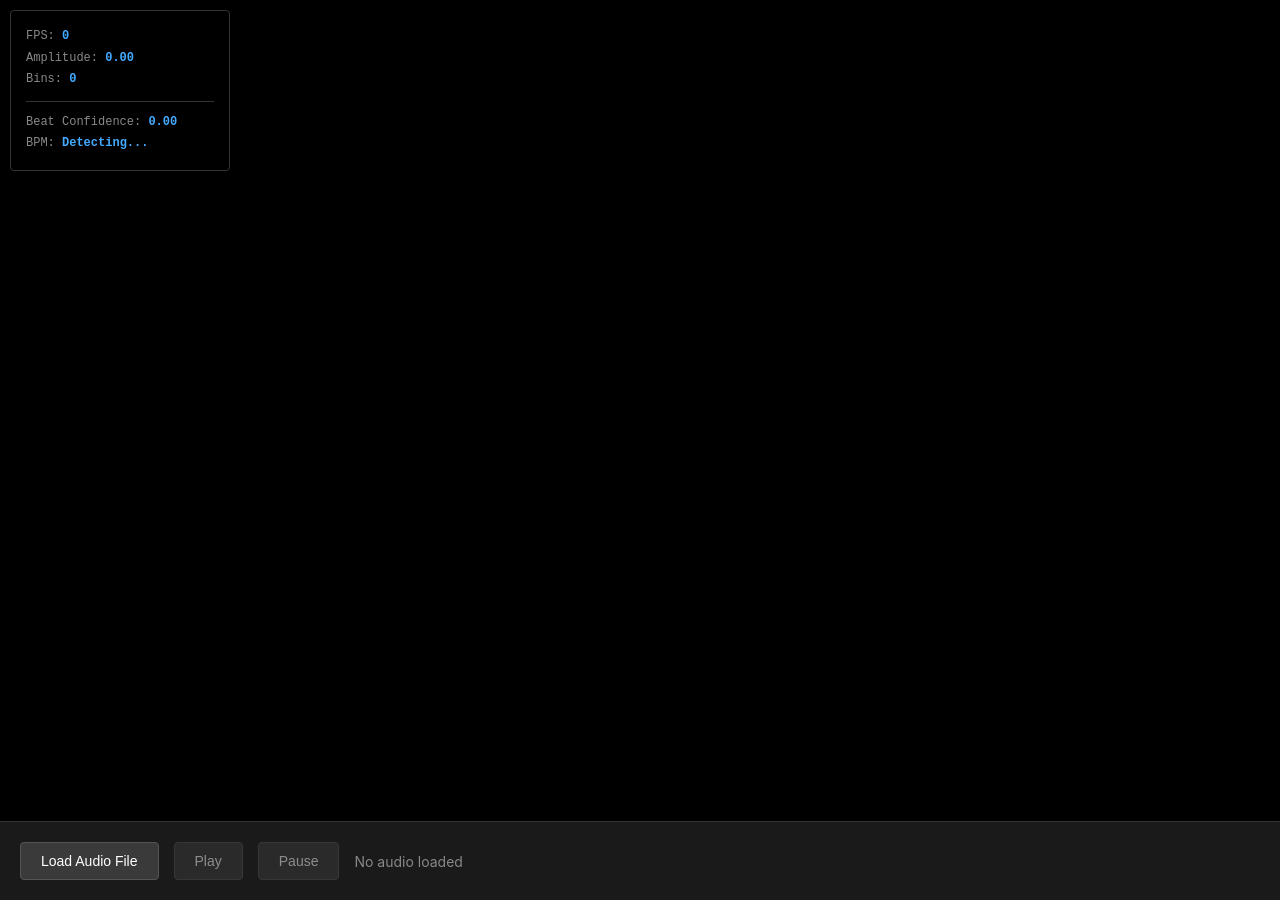
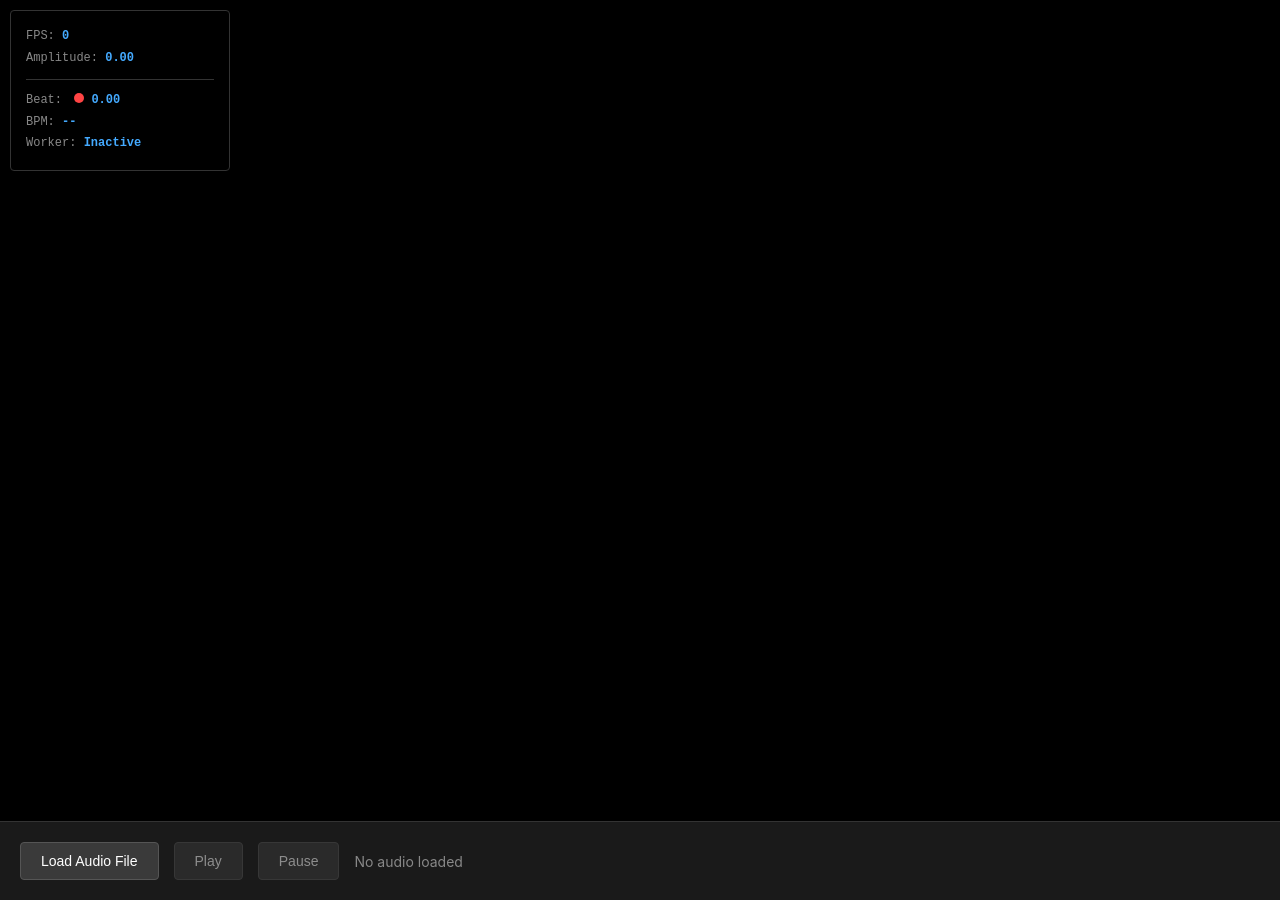
Before and after one commit to busmcrider/busmcrider.github.io, a Jekyll site: the page visualizer2/index.html, which Jekyll copies as it is, in a window 1280 px wide. Built offline with Jekyll 4.4.1, drawn with Linux system fonts in a browser that asks for light colours; part of the change alters nothing that is shown.

Commit message:
vis2 bpm fix, style.css

```diff
--- a/visualizer2/analysis/beat-detection.js
+++ b/visualizer2/analysis/beat-detection.js
@@ -13,6 +13,9 @@ export class BeatDetector {
     // Beat state
     this.lastBeatTime = 0;
     this.beatConfidence = 0;
+    this.consecutiveBeats = 0;
+    this.targetBeatsForConfidence = 10; // Need 10 good beats for 1.0 confidence
+    this.expectedBeatInterval = 0;
 
     // Previous frame data for flux calculation
     this.previousSpectrum = null;
@@ -69,15 +72,67 @@ export class BeatDetector {
 
     if (flux > threshold && timeSinceLastBeat > beatConfig.minTimeBetweenBeats) {
       beatDetected = true;
-      // Calculate strength (how much above threshold)
       beatStrength = Math.min((flux - threshold) / threshold, 1.0);
+
+      // Check if this beat is consistent with previous timing
+      const isConsistent = this.expectedBeatInterval === 0 ||
+                          Math.abs(timeSinceLastBeat - this.expectedBeatInterval) < 100;
+
+      if (isConsistent) {
+        this.consecutiveBeats++;
+        this.beatConfidence = Math.min(this.consecutiveBeats / this.targetBeatsForConfidence, 1.0);
+      } else {
+        // Reset on timing inconsistency
+        this.consecutiveBeats = 1;
+        this.beatConfidence = 0.1;
+      }
+
+      // Update expected interval (running average)
+      if (this.expectedBeatInterval === 0) {
+        this.expectedBeatInterval = timeSinceLastBeat;
+      } else {
+        this.expectedBeatInterval = this.expectedBeatInterval * 0.9 + timeSinceLastBeat * 0.1;
+      }
+
       this.lastBeatTime = currentTime;
+    } else {
+      // Decay confidence when beats are missed
+      const expectedNextBeat = (currentTime - this.lastBeatTime) * 1000;
+      if (this.expectedBeatInterval > 0 && expectedNextBeat > this.expectedBeatInterval * 1.5) {
+        // We missed an expected beat
+        this.consecutiveBeats = Math.max(0, this.consecutiveBeats - 1);
+        this.beatConfidence = Math.max(this.consecutiveBeats / this.targetBeatsForConfidence, 0);
+      }
+    }
 
-      // Update confidence (increases with consistent detection)
-      this.beatConfidence = Math.min(this.beatConfidence + 0.1, 1.0);
-    } else {
-      // Decay confidence slowly
-      this.beatConfidence = Math.max(this.beatConfidence - 0.01, 0);
+    // Calculate fast tempo from beat intervals
+    if (beatDetected && this.consecutiveBeats >= 2) {
+      const bpm = 60000 / this.expectedBeatInterval; // Convert ms to BPM
+
+      // Update state with fast tempo
+      if (!MusicState.features.tempo) {
+        MusicState.features.tempo = {
+          fast: null,
+          slow: null,
+          current: null
+        };
+      }
+
+      MusicState.features.tempo.fast = {
+        bpm: bpm,
+        confidence: this.beatConfidence,
+        source: 'beat_intervals',
+        lastUpdated: currentTime
+      };
+
+      // Use fast tempo as current if slow isn't available or reliable
+      if (!MusicState.features.tempo.slow || MusicState.features.tempo.slow.confidence < 0.7) {
+        MusicState.features.tempo.current = {
+          bpm: bpm,
+          confidence: this.beatConfidence,
+          stable: this.beatConfidence > 0.7
+        };
+      }
     }
 
     // Update state
--- a/visualizer2/core/music-state.js
+++ b/visualizer2/core/music-state.js
@@ -26,11 +26,10 @@ export const MusicState = {
       threshold: 0
     },
     tempo: {
-          bpm: null,
-          confidence: 0,
-          stable: false,
-          lastUpdated: 0
-    },
+          fast: null,      // From beat intervals (immediate)
+          slow: null,      // From autocorrelation (accurate)
+          current: null    // Best available tempo
+        },
     key: null,
     harmonic: null
   },
--- a/visualizer2/index.html
+++ b/visualizer2/index.html
@@ -4,101 +4,7 @@
   <meta charset="UTF-8">
   <meta name="viewport" content="width=device-width, initial-scale=1.0">
   <title>Music Visualizer - Stage 0</title>
-  <style>
-    * {
-      margin: 0;
-      padding: 0;
-      box-sizing: border-box;
-    }
-
-    body {
-      font-family: -apple-system, BlinkMacSystemFont, 'Segoe UI', sans-serif;
-      background: #0a0a0a;
-      color: #fff;
-      overflow: hidden;
-    }
-
-    #container {
-      width: 100vw;
-      height: 100vh;
-      display: flex;
-      flex-direction: column;
-    }
-
-    #canvas {
-      flex: 1;
-      display: block;
-      background: #000;
-    }
-
-    #controls {
-      padding: 20px;
-      background: #1a1a1a;
-      border-top: 1px solid #333;
-      display: flex;
-      gap: 15px;
-      align-items: center;
-      flex-wrap: wrap;
-    }
-
-    #fileInput {
-      display: none;
-    }
-
-    .btn {
-      padding: 10px 20px;
-      background: #3a3a3a;
-      border: 1px solid #555;
-      color: #fff;
-      cursor: pointer;
-      border-radius: 4px;
-      font-size: 14px;
-      transition: background 0.2s;
-    }
-
-    .btn:hover {
-      background: #4a4a4a;
-    }
-
-    .btn:disabled {
-      opacity: 0.5;
-      cursor: not-allowed;
-    }
-
-    #status {
-      color: #888;
-      font-size: 14px;
-    }
-
-    #debug {
-      position: fixed;
-      top: 10px;
-      left: 10px;
-      background: rgba(0,0,0,0.8);
-      padding: 15px;
-      font-family: monospace;
-      font-size: 12px;
-      line-height: 1.8;
-      border-radius: 4px;
-      border: 1px solid #333;
-      min-width: 220px;
-    }
-
-    .debug-section {
-      margin-top: 10px;
-      padding-top: 10px;
-      border-top: 1px solid #333;
-    }
-
-    .debug-label {
-      color: #888;
-    }
-
-    .debug-value {
-      color: #4af;
-      font-weight: bold;
-    }
-  </style>
+  <link rel="stylesheet" href="test-page/style.css">
 </head>
 <body>
   <div id="container">
@@ -116,11 +22,15 @@
   <div id="debug">
     <div><span class="debug-label">FPS:</span> <span class="debug-value" id="fps">0</span></div>
     <div><span class="debug-label">Amplitude:</span> <span class="debug-value" id="amp">0.00</span></div>
-    <div><span class="debug-label">Bins:</span> <span class="debug-value" id="bins">0</span></div>
 
     <div class="debug-section">
-      <div><span class="debug-label">Beat Confidence:</span> <span class="debug-value" id="beatConf">0.00</span></div>
-      <div><span class="debug-label">BPM:</span> <span class="debug-value" id="bpm">Detecting...</span></div>
+      <div>
+        <span class="debug-label">Beat:</span>
+        <span class="beat-indicator" id="beatIndicator"></span>
+        <span class="debug-value" id="beatConf">0.00</span>
+      </div>
+      <div><span class="debug-label">BPM:</span> <span class="debug-value" id="bpm">--</span></div>
+      <div><span class="debug-label">Worker:</span> <span class="debug-value" id="workerStatus">Inactive</span></div>
     </div>
   </div>
 
--- /dev/null
+++ b/visualizer2/test-page/style.css
@@ -0,0 +1,107 @@
+* {
+  margin: 0;
+  padding: 0;
+  box-sizing: border-box;
+}
+
+body {
+  font-family: -apple-system, BlinkMacSystemFont, 'Segoe UI', sans-serif;
+  background: #0a0a0a;
+  color: #fff;
+  overflow: hidden;
+}
+
+#container {
+  width: 100vw;
+  height: 100vh;
+  display: flex;
+  flex-direction: column;
+}
+
+#canvas {
+  flex: 1;
+  display: block;
+  background: #000;
+}
+
+#controls {
+  padding: 20px;
+  background: #1a1a1a;
+  border-top: 1px solid #333;
+  display: flex;
+  gap: 15px;
+  align-items: center;
+  flex-wrap: wrap;
+}
+
+#fileInput {
+  display: none;
+}
+
+.btn {
+  padding: 10px 20px;
+  background: #3a3a3a;
+  border: 1px solid #555;
+  color: #fff;
+  cursor: pointer;
+  border-radius: 4px;
+  font-size: 14px;
+  transition: background 0.2s;
+}
+
+.btn:hover {
+  background: #4a4a4a;
+}
+
+.btn:disabled {
+  opacity: 0.5;
+  cursor: not-allowed;
+}
+
+#status {
+  color: #888;
+  font-size: 14px;
+}
+
+#debug {
+  position: fixed;
+  top: 10px;
+  left: 10px;
+  background: rgba(0,0,0,0.8);
+  padding: 15px;
+  font-family: monospace;
+  font-size: 12px;
+  line-height: 1.8;
+  border-radius: 4px;
+  border: 1px solid #333;
+  min-width: 220px;
+}
+
+.debug-label {
+  color: #888;
+}
+
+.debug-value {
+  color: #4af;
+  font-weight: bold;
+}
+
+.debug-section {
+  margin-top: 10px;
+  padding-top: 10px;
+  border-top: 1px solid #333;
+}
+
+.beat-indicator {
+  display: inline-block;
+  width: 10px;
+  height: 10px;
+  border-radius: 50%;
+  background: #f44;
+  margin-left: 5px;
+  transition: background 0.1s;
+}
+
+.beat-indicator.active {
+  background: #4f4;
+}
--- a/visualizer2/test-page/test-controller.js
+++ b/visualizer2/test-page/test-controller.js
@@ -65,13 +65,32 @@ export class TestController {
         const { type, data } = e.data;
 
         if (type === 'tempoUpdate') {
-          // Update state with tempo data
-          MusicState.features.tempo = {
+          // Initialize tempo structure if needed
+          if (!MusicState.features.tempo) {
+            MusicState.features.tempo = {
+              fast: null,
+              slow: null,
+              current: null
+            };
+          }
+
+          // Update slow (accurate) tempo from worker
+          MusicState.features.tempo.slow = {
             bpm: data.bpm,
             confidence: data.confidence,
             stable: data.stable,
+            source: 'autocorrelation',
             lastUpdated: data.timestamp
           };
+
+          // Use slow tempo as current if it's reliable
+          if (data.confidence > 0.7) {
+            MusicState.features.tempo.current = {
+              bpm: data.bpm,
+              confidence: data.confidence,
+              stable: data.stable
+            };
+          }
 
           console.log(`[Controller] Tempo updated: ${data.bpm.toFixed(1)} BPM`);
         }
@@ -162,9 +181,14 @@ export class TestController {
     }
 
     // Send audio data to worker for tempo analysis
-    if (this.worker && MusicState.instantaneous.spectrum) {
-      // Collect audio samples
-      this.workerAudioBuffer.push(...Array.from(MusicState.instantaneous.spectrum));
+    if (this.worker) {
+      // Get time-domain data for tempo analysis
+      const analyser = this.audioManager.getAnalyser();
+      const timeDomainData = new Uint8Array(analyser.fftSize);
+      analyser.getByteTimeDomainData(timeDomainData);
+
+      // Collect audio samples (time-domain, not frequency)
+      this.workerAudioBuffer.push(...Array.from(timeDomainData));
 
       // Send to worker every 100ms worth of samples (~4-5 frames)
       if (this.workerAudioBuffer.length >= 500) {
@@ -207,25 +231,37 @@ export class TestController {
 
   startDebugLoop() {
     setInterval(() => {
-      // Update debug panel
+      // Update FPS
       document.getElementById('fps').textContent = this.renderer ? this.renderer.getFPS() : 0;
 
+      // Update amplitude
       const amp = MusicState.instantaneous.amplitude;
       document.getElementById('amp').textContent = amp.toFixed(2);
 
-      const bins = MusicState.instantaneous.spectrum ? MusicState.instantaneous.spectrum.length : 0;
-      document.getElementById('bins').textContent = bins;
-
-      const beatConf = MusicState.features.beat ? MusicState.features.beat.confidence : 0;
-      document.getElementById('beatConf').textContent = beatConf.toFixed(2);
-
-      // Update BPM display
-      const tempo = MusicState.features.tempo;
-      if (tempo && tempo.bpm) {
-        const bpmText = `${tempo.bpm.toFixed(1)} (${(tempo.confidence * 100).toFixed(0)}%)`;
-        document.getElementById('bpm').textContent = bpmText;
+      // Update beat indicator and confidence
+      const beat = MusicState.features.beat;
+      if (beat) {
+        const indicator = document.getElementById('beatIndicator');
+        if (beat.detected) {
+          indicator.classList.add('active');
+        } else {
+          indicator.classList.remove('active');
+        }
+        document.getElementById('beatConf').textContent = beat.confidence.toFixed(2);
       }
 
+      // Update BPM display (show current tempo)
+      const tempo = MusicState.features.tempo;
+      if (tempo && tempo.current && tempo.current.bpm) {
+        const bpmText = `${tempo.current.bpm.toFixed(1)} BPM`;
+        document.getElementById('bpm').textContent = bpmText;
+      } else {
+        document.getElementById('bpm').textContent = '--';
+      }
+
+      // Update worker status
+      const workerActive = this.worker !== null;
+      document.getElementById('workerStatus').textContent = workerActive ? 'Active' : 'Inactive';
     }, 100); // Update 10 times per second
   }
 }
```
